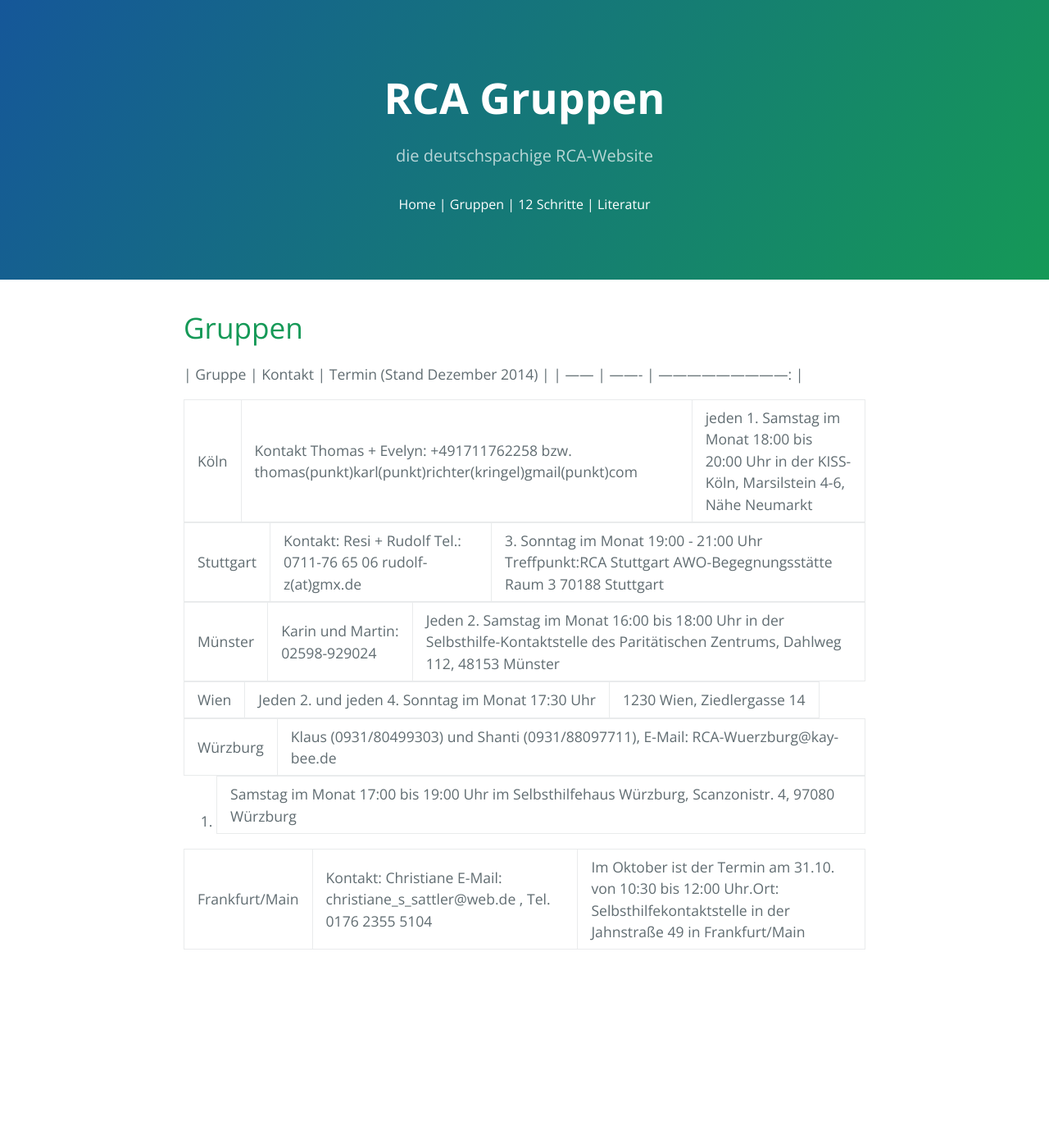
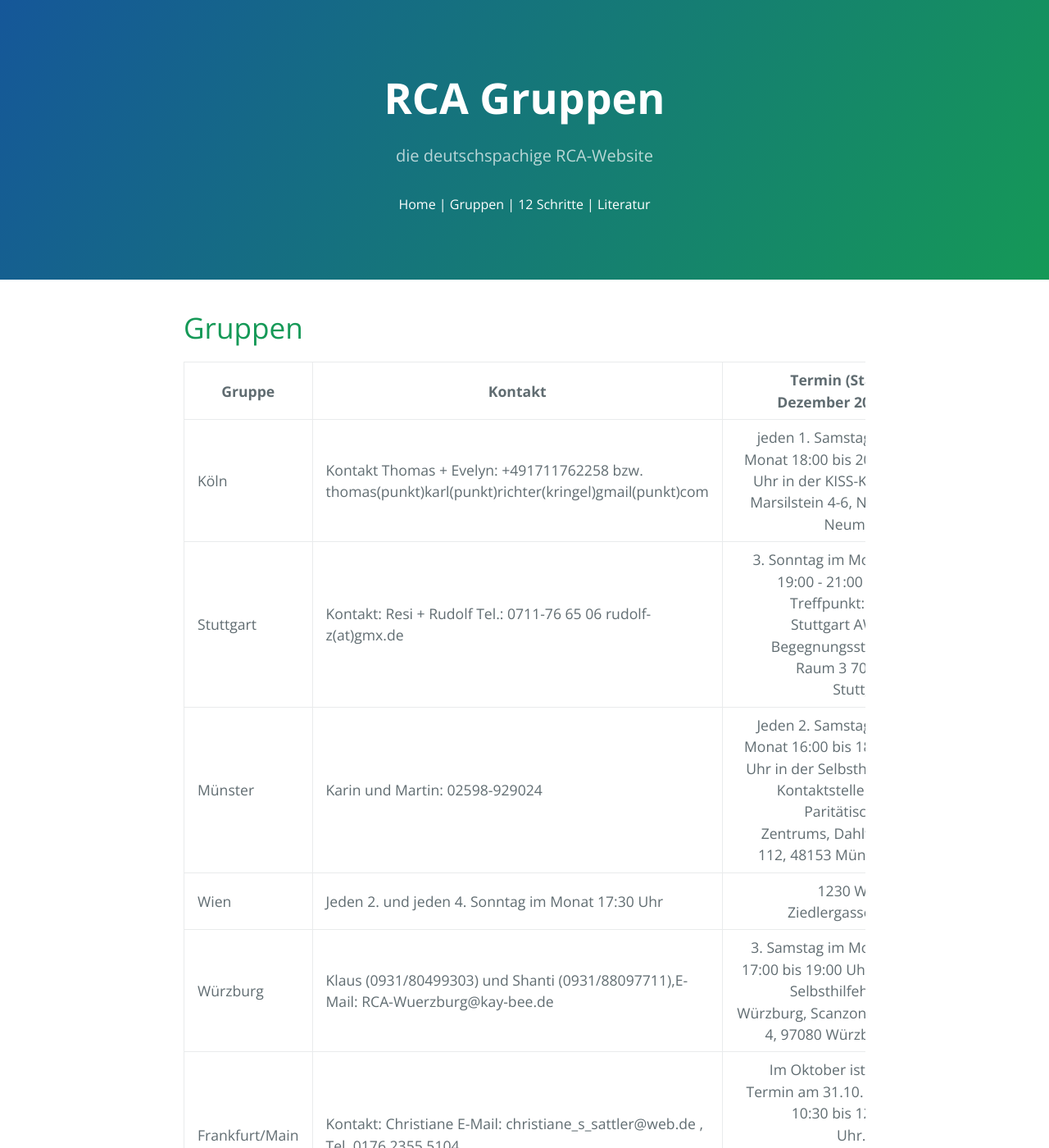
Before and after one commit to rcadeutschland/rcadeutschland.github.io, a Jekyll site: the page built from Gruppen.MD, in a window 1280 px wide and 1400 px high. Shown: the whole window at 82% size. Built offline with Jekyll 4.4.1, drawn with Linux system fonts in a browser that asks for light colours.

Commit message:
Update Gruppen.MD

```diff
--- a/Gruppen.MD
+++ b/Gruppen.MD
@@ -6,17 +6,9 @@ title: RCA Gruppen
 
 | Gruppe | Kontakt | Termin (Stand Dezember 2014) |
 | ------ | ------- | ---------------------------: |
-
 | Köln | Kontakt Thomas + Evelyn: +491711762258 bzw. thomas(punkt)karl(punkt)richter(kringel)gmail(punkt)com |jeden 1. Samstag im Monat 18:00 bis 20:00 Uhr in der KISS-Köln, Marsilstein 4-6, Nähe Neumarkt |
-
 | Stuttgart | Kontakt: Resi + Rudolf Tel.: 0711-76 65 06 rudolf-z(at)gmx.de | 3. Sonntag im Monat 19:00 - 21:00 Uhr Treffpunkt:RCA Stuttgart AWO-Begegnungsstätte Raum 3 70188 Stuttgart |
-
 | Münster | Karin und Martin: 02598-929024 | Jeden 2. Samstag im Monat 16:00 bis 18:00 Uhr in der                                         Selbsthilfe-Kontaktstelle des Paritätischen Zentrums, Dahlweg 112, 48153 Münster |
-
 | Wien | Jeden 2. und jeden 4. Sonntag im Monat 17:30 Uhr | 1230 Wien, Ziedlergasse 14 |
-
-| Würzburg | Klaus (0931/80499303) und Shanti (0931/88097711),                                         E-Mail: RCA-Wuerzburg@kay-bee.de
-
-3. Samstag im Monat 17:00 bis 19:00 Uhr im Selbsthilfehaus Würzburg, Scanzonistr. 4, 97080 Würzburg |
-
+| Würzburg | Klaus (0931/80499303) und Shanti (0931/88097711),E-Mail: RCA-Wuerzburg@kay-bee.de | 3. Samstag im Monat 17:00 bis 19:00 Uhr im Selbsthilfehaus Würzburg, Scanzonistr. 4, 97080 Würzburg |
 | Frankfurt/Main | Kontakt: Christiane E-Mail: christiane_s_sattler@web.de , Tel. 0176 2355 5104 | Im Oktober ist der Termin am 31.10. von 10:30 bis 12:00 Uhr.Ort:  Selbsthilfekontaktstelle in der Jahnstraße 49 in Frankfurt/Main |
```
